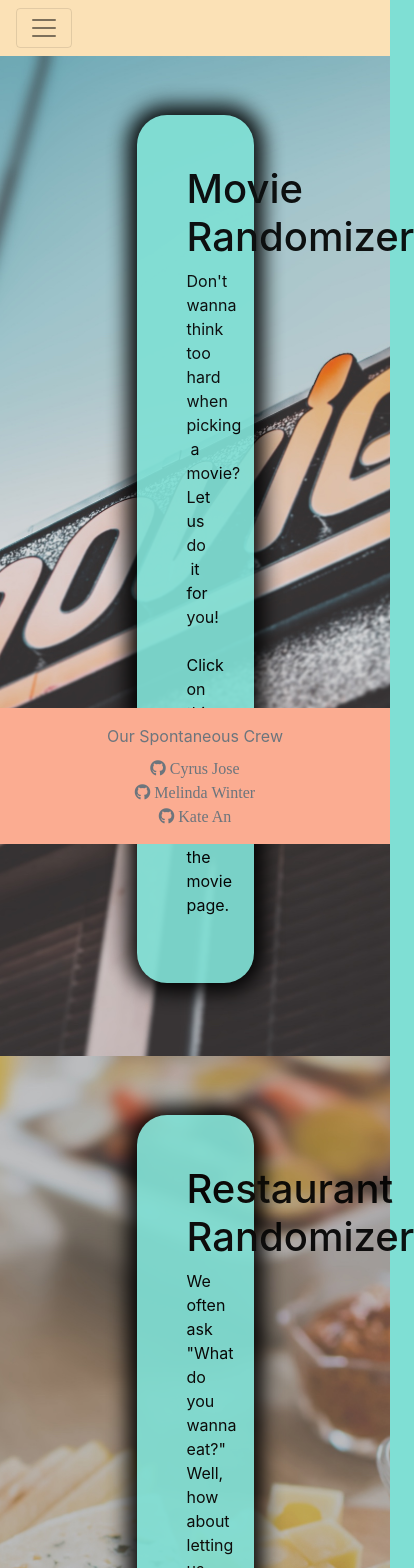
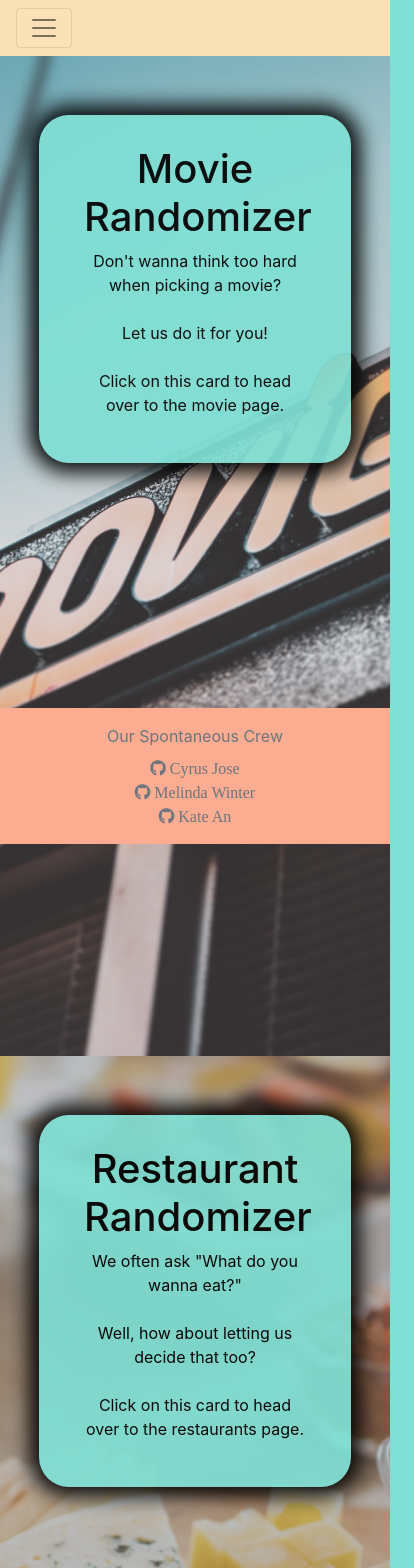
Before and after one commit to katean004/Spontaneous-Weekend-3.0, a React (Create React App) app: page /home in a window 390 px wide. Shown: the top 1568 px of the page, 414 px wide, since content can reach past the window. Built offline with nearby package versions, Linux system fonts and the light colour scheme; no server answers.

Commit message:
home page is responsive

```diff
--- a/src/components/Home/home.css
+++ b/src/components/Home/home.css
@@ -1,5 +1,3 @@
-
-
 .movieSection {
   background-image: url("../../images/movieSection.JPG");
   background-size: cover;
@@ -56,5 +54,13 @@
 }
 
 .section__content {
-  padding: 50px;
+  padding: 30px;
 }
+
+@media screen and (max-width: 600px) {
+  .home_section {
+    max-width: 80%;
+    margin-left: auto;
+    margin-right: auto;
+  }
+}
--- a/src/components/Home/home.js
+++ b/src/components/Home/home.js
@@ -4,65 +4,71 @@ import Fade from "../Fade/Fade";
 import { Link } from "react-router-dom";
 
 class Home extends Component {
-  // <-------- Useless constructor. Not needed for now -------->
-  // constructor() {
-  //   super();
-  // }
-
   render() {
     return (
       <div className="homePage__Main">
-        <div className="movieSection">
+        {/* Movie Section */}
+        <div className="container-flex movieSection">
           <Fade>
-            <div className="section__card fade-in2">
+            <div className="container-flex home_section">
+              <div className="col-sm-6 col-m-6 col-lg-4  section__card fade-in2">
                 <Link to="/movie" className="section__link">
                   <div className="section__content fade-in2">
                     <h1>Movie Randomizer</h1>
                     <p>
                       Don't wanna think too hard when picking a movie?
-                    <br />
+                      <br /> <br />
                       Let us do it for you! <br /> <br />
                       Click on this card to head over to the movie page.
                     </p>
                   </div>
                 </Link>
               </div>
+            </div>
           </Fade>
         </div>
-        <div className="restaurantSection">
+
+        {/* Restaurant Section */}
+        <div className="container-flex restaurantSection">
           <Fade>
-            <div className="section__card">
+            <div className="container-flex home_section">
+              <div className="col-sm-6 col-m-6 col-lg-4 section__card">
                 <Link to="/restaurant" className="section__link">
                   <div className="section__content">
                     <h1>Restaurant Randomizer</h1>
                     <p>
                       We often ask "What do you wanna eat?"
-                    <br />
-                    Well, how about letting us decide that for you too?
-                    <br />
+                      <br /> <br />
+                      Well, how about letting us decide that too?
+                      <br /> <br />
                       Click on this card to head over to the restaurants page.
                     </p>
                   </div>
                 </Link>
               </div>
+            </div>
           </Fade>
         </div>
-        <div className="favoriteSection">
+
+        {/* Favorites Section */}
+        <div className="container-flex favoriteSection">
           <Fade>
-            <div className="section__card">
+            <div className="container-flex home_section">
+              <div className="col-sm-6 col-m-6 col-lg-4 section__card">
                 <Link to="/favorites" className="section__link">
                   <div className="section__content">
                     <h1>Crowd Favorites</h1>
                     <p>
                       Sometimes we make decisions based on other people's
                       preferences.
-                    <br />
+                      <br /> <br />
                       See movies and restaurants chosen by other users!
-                    <br />
+                      <br /> <br />
                       Click on this card to head over to the favorites page.
                     </p>
                   </div>
                 </Link>
+              </div>
             </div>
           </Fade>
         </div>
```
Lines whose indentation alone changed are shown as unchanged.
